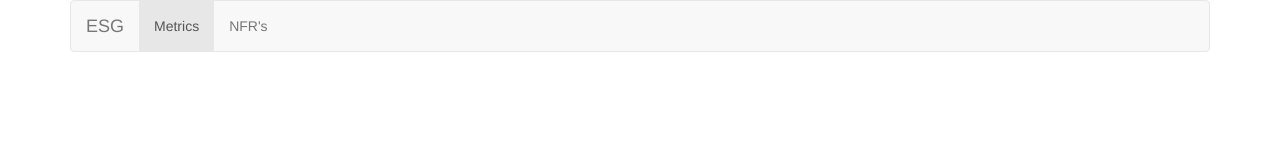
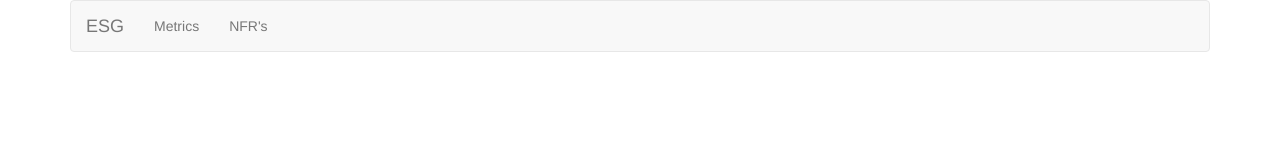
Before and after one commit to mkjanke/esg, a plain HTML site: page index.html in a window 1280 px wide. Drawn offline with nearby package versions, Linux system fonts and the light colour scheme.

Commit message:
Rename files

```diff
--- a/index.html
+++ b/index.html
@@ -14,10 +14,10 @@
         <nav class="navbar navbar-default">
             <div class="container-fluid">
                 <div class="navbar-header">
-                    <a class="navbar-brand " href="#">ESG</a>
+                    <a class="navbar-brand" href="#">ESG</a>
                 </div>
                 <ul class="nav navbar-nav">
-                    <li class="active"><a href="./html/metrics.html">Metrics</a></li>
+                    <li> <a href="./html/metrics.html">Metrics</a></li>
                     <li> <a href="./html/nfrs.html">NFR's</li>
                 </ul>
             </div>
```
Also changed, not shown: nfr/nfr-body.js (renamed from nfr/nfr-body.json), nfr/nfr.schema.js (renamed from nfr/nfr.schema.json), req/req-metric.js (renamed from req/req-metric.json), req/req-metric.schema.js (renamed from req/req-metric.schema.json).
